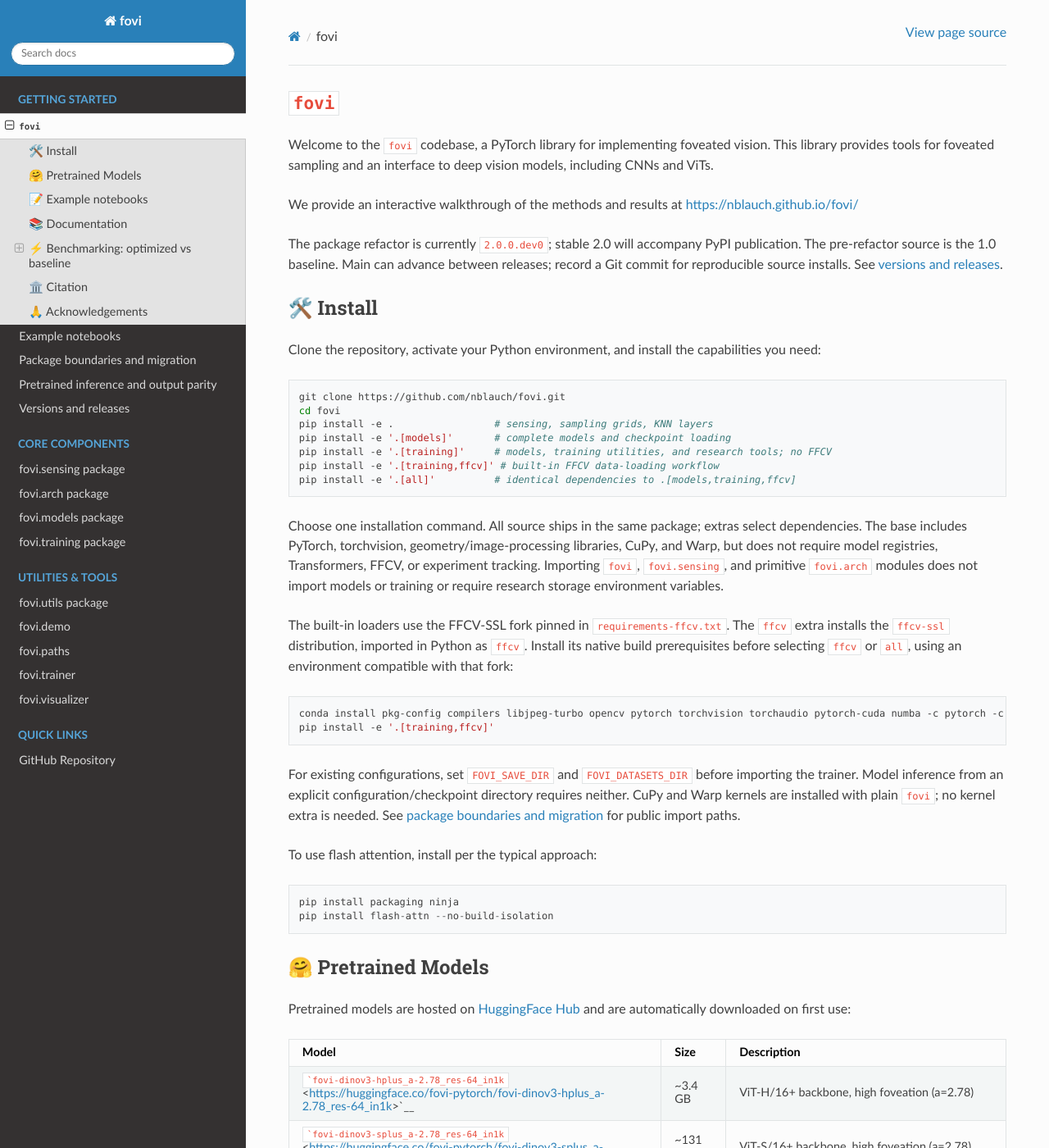
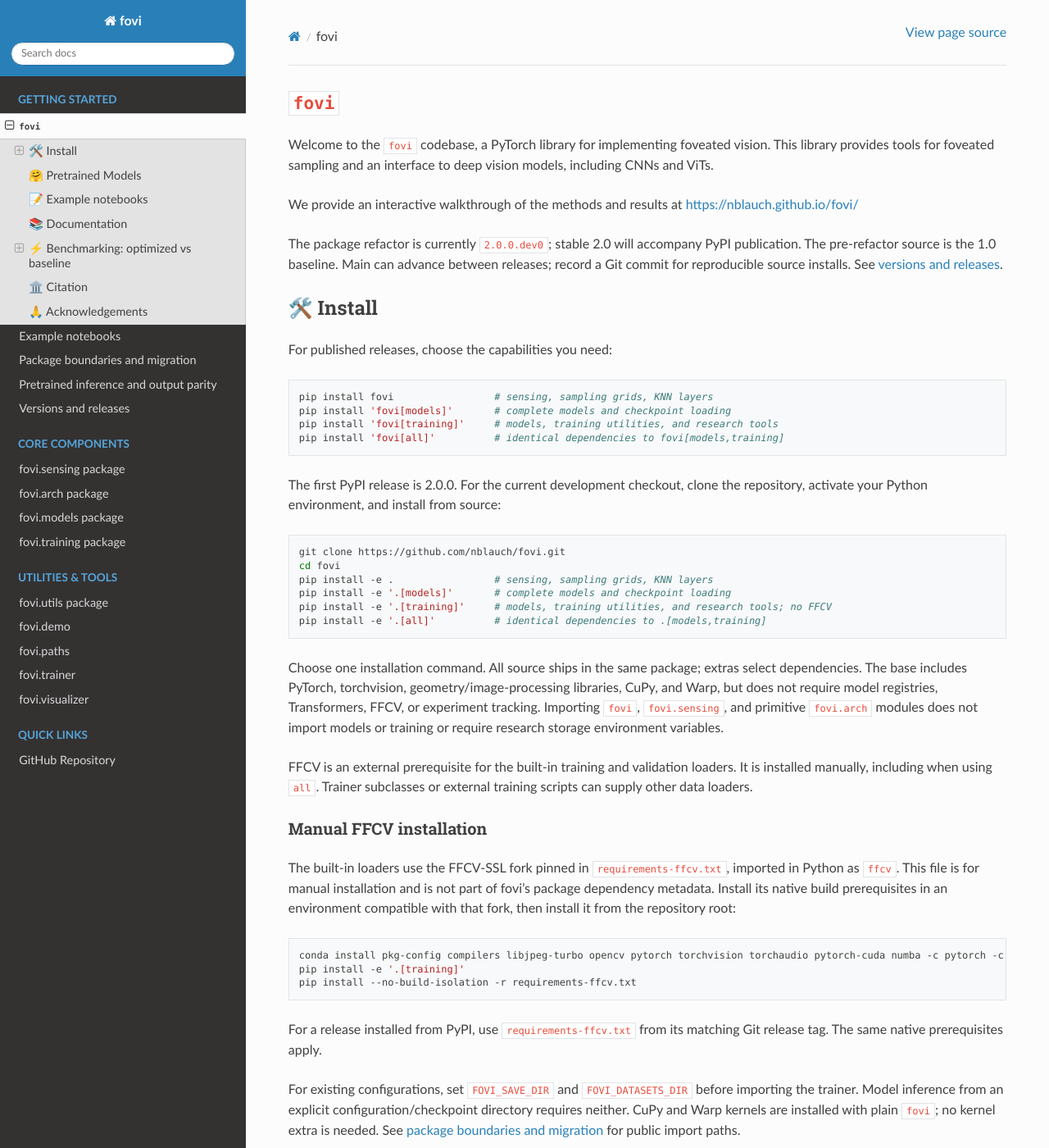
Before and after one commit to nblauch/fovi, a Sphinx documentation site: the page built from docs/read_me.rst, in a window 1280 px wide and 1400 px high. Shown: the whole window at 82% size. Built offline with Sphinx 7.4.7 and the Read the Docs theme 3.1.0, drawn with Linux system fonts in a browser that asks for light colours.

Commit message:
Make FFCV a manual prerequisite and prepare PyPI publishing

```diff
--- a/docs/read_me.rst
+++ b/docs/read_me.rst
@@ -11,13 +11,24 @@ https://nblauch.github.io/fovi/
 The package refactor is currently ``2.0.0.dev0``; stable 2.0 will
 accompany PyPI publication. The pre-refactor source is the 1.0 baseline.
 Main can advance between releases; record a Git commit for reproducible
-source installs. See `versions and releases <releases.html>`__.
+source installs. See `versions and
+releases <https://nblauch.github.io/fovi/releases.html>`__.
 
 🛠️ Install
 ----------
 
-Clone the repository, activate your Python environment, and install the
-capabilities you need:
+For published releases, choose the capabilities you need:
+
+.. code:: bash
+
+   pip install fovi                 # sensing, sampling grids, KNN layers
+   pip install 'fovi[models]'       # complete models and checkpoint loading
+   pip install 'fovi[training]'     # models, training utilities, and research tools
+   pip install 'fovi[all]'          # identical dependencies to fovi[models,training]
+
+The first PyPI release is 2.0.0. For the current development checkout,
+clone the repository, activate your Python environment, and install from
+source:
 
 .. code:: bash
 
@@ -26,8 +37,7 @@ capabilities you need:
    pip install -e .                 # sensing, sampling grids, KNN layers
    pip install -e '.[models]'       # complete models and checkpoint loading
    pip install -e '.[training]'     # models, training utilities, and research tools; no FFCV
-   pip install -e '.[training,ffcv]' # built-in FFCV data-loading workflow
-   pip install -e '.[all]'          # identical dependencies to .[models,training,ffcv]
+   pip install -e '.[all]'          # identical dependencies to .[models,training]
 
 Choose one installation command. All source ships in the same package;
 extras select dependencies. The base includes PyTorch, torchvision,
@@ -37,23 +47,36 @@ Importing ``fovi``, ``fovi.sensing``, and primitive ``fovi.arch``
 modules does not import models or training or require research storage
 environment variables.
 
+FFCV is an external prerequisite for the built-in training and
+validation loaders. It is installed manually, including when using
+``all``. Trainer subclasses or external training scripts can supply
+other data loaders.
+
+Manual FFCV installation
+~~~~~~~~~~~~~~~~~~~~~~~~
+
 The built-in loaders use the FFCV-SSL fork pinned in
-``requirements-ffcv.txt``. The ``ffcv`` extra installs the ``ffcv-ssl``
-distribution, imported in Python as ``ffcv``. Install its native build
-prerequisites before selecting ``ffcv`` or ``all``, using an environment
-compatible with that fork:
+``requirements-ffcv.txt``, imported in Python as ``ffcv``. This file is
+for manual installation and is not part of fovi’s package dependency
+metadata. Install its native build prerequisites in an environment
+compatible with that fork, then install it from the repository root:
 
 .. code:: bash
 
    conda install pkg-config compilers libjpeg-turbo opencv pytorch torchvision torchaudio pytorch-cuda numba -c pytorch -c nvidia -c conda-forge
-   pip install -e '.[training,ffcv]'
+   pip install -e '.[training]'
+   pip install --no-build-isolation -r requirements-ffcv.txt
+
+For a release installed from PyPI, use ``requirements-ffcv.txt`` from
+its matching Git release tag. The same native prerequisites apply.
 
 For existing configurations, set ``FOVI_SAVE_DIR`` and
 ``FOVI_DATASETS_DIR`` before importing the trainer. Model inference from
 an explicit configuration/checkpoint directory requires neither. CuPy
 and Warp kernels are installed with plain ``fovi``; no kernel extra is
 needed. See `package boundaries and
-migration <package_boundaries.html>`__ for public import paths.
+migration <https://nblauch.github.io/fovi/package_boundaries.html>`__
+for public import paths.
 
 To use flash attention, install per the typical approach:
 
@@ -117,9 +140,10 @@ Inference uses ``.[models]`` and needs no FFCV, datasets, trainer, or
 ``FOVI_*_DIR`` environment variables. The checkpoint configuration
 retains its historical ``training`` section for model dimensions and
 preprocessing; reading that data does not import the training runtime.
-See `pretrained output parity <pretrained_parity.html>`__ for tested
-checkpoints, dependency compatibility, and reproducible validation
-commands.
+See `pretrained output
+parity <https://nblauch.github.io/fovi/pretrained_parity.html>`__ for
+tested checkpoints, dependency compatibility, and reproducible
+validation commands.
 
 📝 Example notebooks
 --------------------
```
Also changed, not shown: README.md (+30 -11 lines), docs/package_boundaries.md (+5 -5 lines), docs/releases.md (+26 -12 lines), pyproject.toml (+11 -5 lines), docs/api/step4_get_activations.ipynb, notebooks/README.md, 9 other files.
